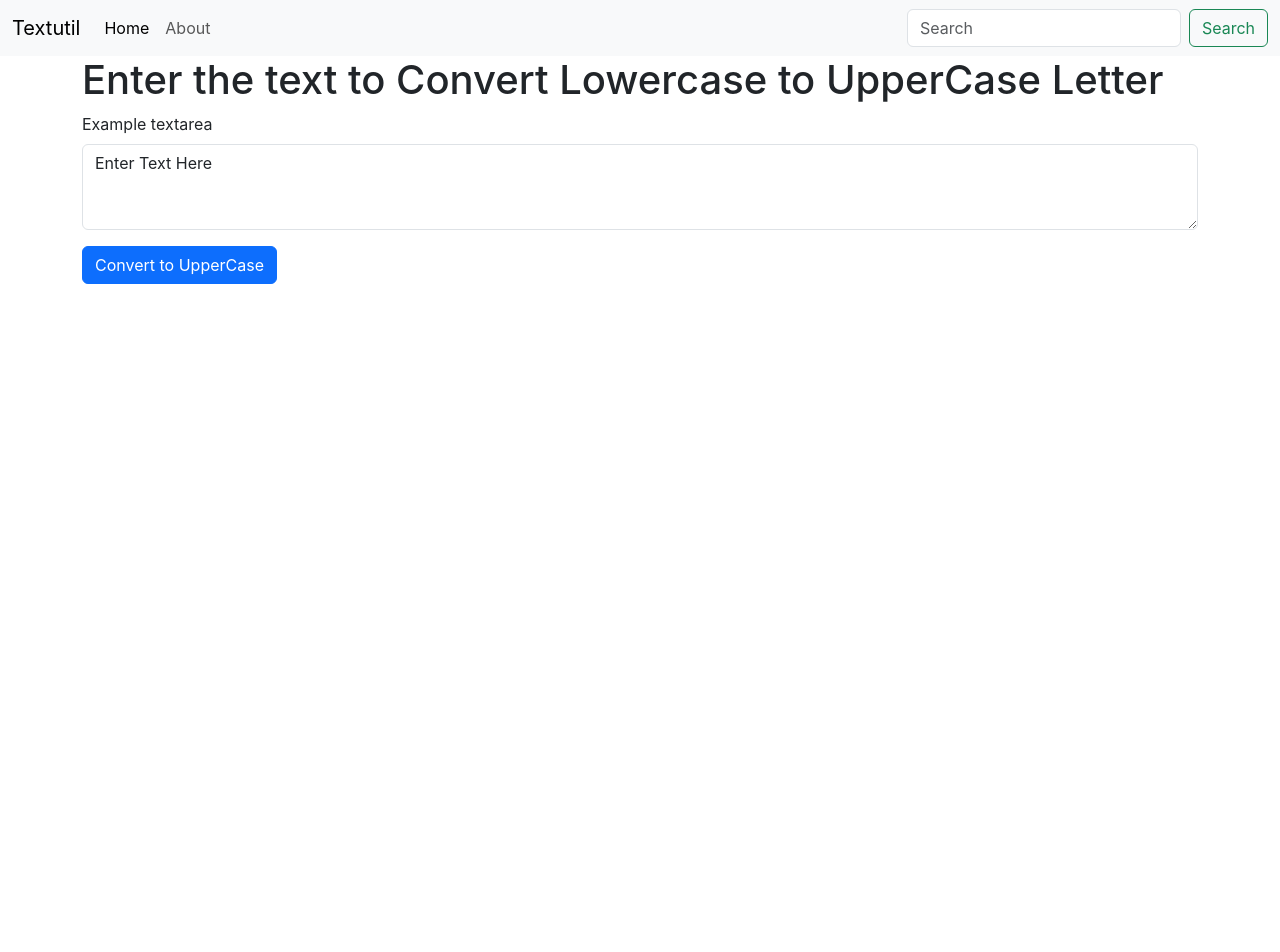
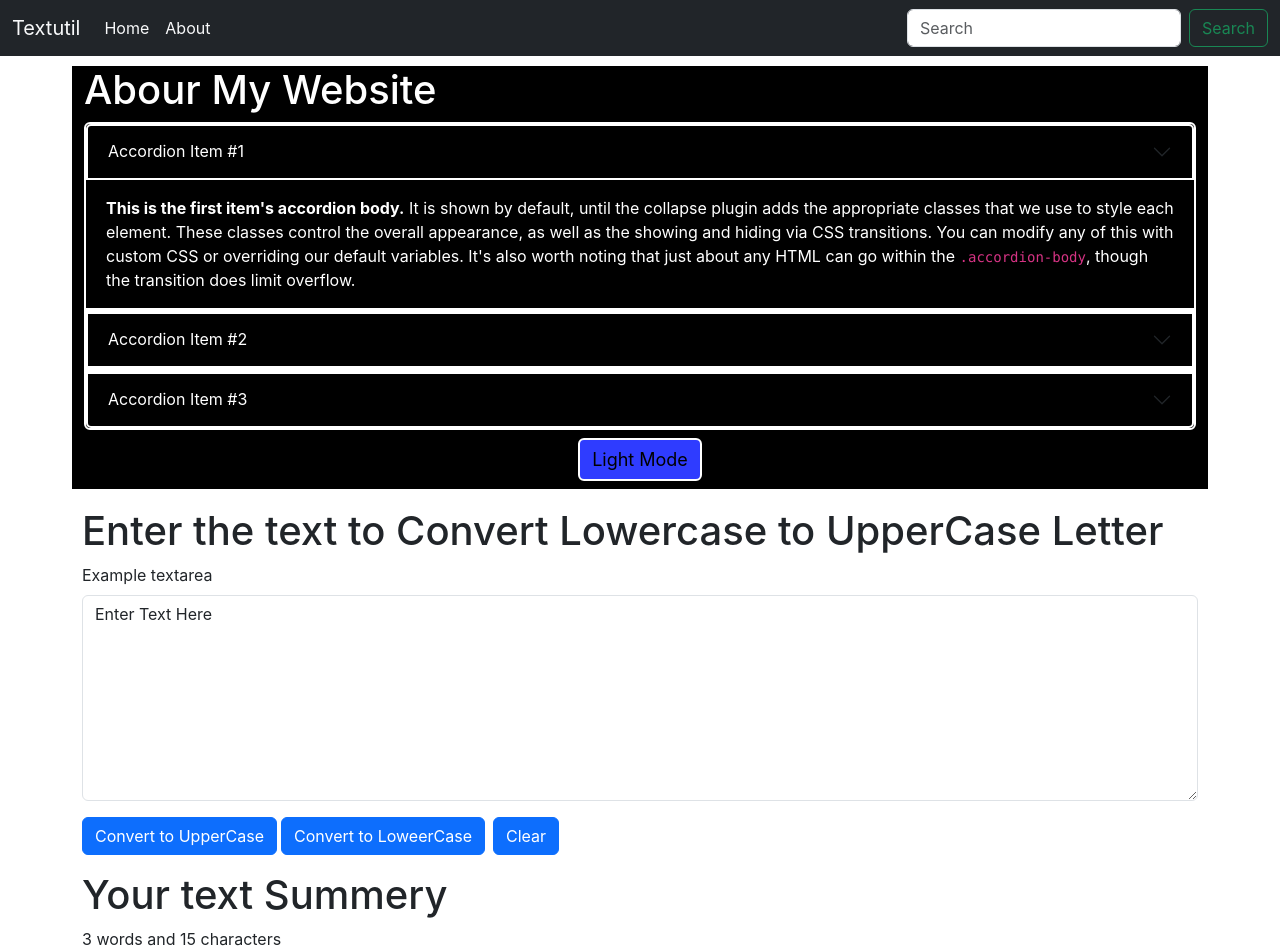
Before and after one commit to himansu-1/my-app, a React (Create React App) app: page / in a window 1280 px wide. Shown: the top 952 px of the page. Before the commit the page ends 800 px from the top, so only its background shows below. Built offline with nearby package versions, Linux system fonts and the light colour scheme.

Commit message:
upto video 10
upto video-10

```diff
--- a/package.json
+++ b/package.json
@@ -8,7 +8,7 @@
     "@testing-library/user-event": "^13.5.0",
     "react": "^18.2.0",
     "react-dom": "^18.2.0",
-    "react-scripts": "5.0.1",
+    "react-scripts": "^5.0.1",
     "web-vitals": "^2.1.4"
   },
   "scripts": {
--- a/src/App.js
+++ b/src/App.js
@@ -2,17 +2,16 @@
 import './App.css';
 import Navbar from './Components/Navbar'
 import TextForm from './Components/TextForm'
-
+import About from './Components/About';
 
 function App() {
   return (
     <>
       <Navbar title="Textutil"  />
       {/* <Navbar  /> */}
-      <div className="container">
-        {/* sample changes occured here below */}
-        <TextForm  heading="Enter the text to Convert Lowercase to UpperCase Letter "/>
-      </div>
+      <About/>
+      <TextForm  heading="Enter the text to Convert Lowercase to UpperCase Letter "/>
+
 
     </>
   );
--- /dev/null
+++ b/src/Components/About.js
@@ -0,0 +1,118 @@
+import React,{useState} from 'react';
+// import styled from 'styled-components';
+// import PropTypes from 'prop-types';
+
+// const propTypes = {};
+
+// const defaultProps = {};
+// const [OutLineBox,setOutLineBox] = useState()
+
+// const EnableDMode = ()=>{
+
+// }
+
+const About = () => {
+    const [DarkMEnable,setDarkMEnable]=useState({
+        background: 'black',
+        color: 'white',
+        border: '2px solid white',
+    })
+    const [DarkMBtn,setDarkMBtn] = useState({
+        background: '#2f3cff',
+        color: 'black',
+        border: '2px solid white',
+        fontSize: 'large'
+    })
+    const [btnText,setBtnText] = useState("Light Mode")
+
+    const EnableMode = ()=>{
+        if (DarkMEnable.color === 'white') {
+            setDarkMEnable({
+                background: 'white',
+                color: 'black',
+                border: '2px solid white',
+                fontSize: 'large'
+            })
+            setDarkMBtn({
+                background: 'black',
+                color: 'white',
+                border: '2px solid yellow',
+                fontSize: 'large'
+            })
+            setBtnText("Dark Mode")
+        }
+        else{
+            setDarkMEnable({
+                background: 'black',
+                color: 'white',
+                border: '2px solid white',
+            })
+            setDarkMBtn({
+                background: '#2f3cff',
+                color: 'black',
+                border: '2px solid white',
+                fontSize: 'large'
+            })
+            setBtnText("Light Mode")
+
+        }
+
+    }
+
+
+    return (
+        <>
+            <div className="container my-2 " style={DarkMEnable}>
+                <h1 >Abour My Website</h1>
+                <div className="accordion 5 my-2" id="accordionExample" >
+                    <div className="accordion-item" style={DarkMEnable}>
+                        <h2 className="accordion-header">
+                            <button className="accordion-button collapsed" type="button" data-bs-toggle="collapse" data-bs-target="#collapseOne" aria-expanded="false" aria-controls="collapseOne" style={DarkMEnable}>
+                                Accordion Item #1
+                            </button>
+                        </h2>
+                        <div id="collapseOne" className="accordion-collapse collapse show" data-bs-parent="#accordionExample">
+                            <div className="accordion-body">
+                                <strong>This is the first item's accordion body.</strong> It is shown by default, until the collapse plugin adds the appropriate classes that we use to style each element. These classes control the overall appearance, as well as the showing and hiding via CSS transitions. You can modify any of this with custom CSS or overriding our default variables. It's also worth noting that just about any HTML can go within the <code>.accordion-body</code>, though the transition does limit overflow.
+                            </div>
+                        </div>
+                    </div>
+                    <div className="accordion-item" style={DarkMEnable}>
+                        <h2 className="accordion-header">
+                            <button className="accordion-button collapsed" type="button" data-bs-toggle="collapse" data-bs-target="#collapseTwo" aria-expanded="false" aria-controls="collapseTwo" style={DarkMEnable}>
+                                Accordion Item #2
+                            </button>
+                        </h2>
+                        <div id="collapseTwo" className="accordion-collapse collapse" data-bs-parent="#accordionExample">
+                            <div className="accordion-body">
+                                <strong>This is the second item's accordion body.</strong> It is hidden by default, until the collapse plugin adds the appropriate classes that we use to style each element. These classes control the overall appearance, as well as the showing and hiding via CSS transitions. You can modify any of this with custom CSS or overriding our default variables. It's also worth noting that just about any HTML can go within the <code>.accordion-body</code>, though the transition does limit overflow.
+                            </div>
+                        </div>
+                    </div>
+                    <div className="accordion-item " style={DarkMEnable}>
+                        <h2 className="accordion-header">
+                            <button className="accordion-button collapsed" type="button" data-bs-toggle="collapse" data-bs-target="#collapseThree" aria-expanded="false" aria-controls="collapseThree" style={DarkMEnable}>
+                                Accordion Item #3
+                            </button>
+                        </h2>
+                        <div id="collapseThree" className="accordion-collapse collapse" data-bs-parent="#accordionExample">
+                            <div className="accordion-body">
+                                <strong>This is the third item's accordion body.</strong> It is hidden by default, until the collapse plugin adds the appropriate classes that we use to style each element. These classes control the overall appearance, as well as the showing and hiding via CSS transitions. You can modify any of this with custom CSS or overriding our default variables. It's also worth noting that just about any HTML can go within the <code>.accordion-body</code>, though the transition does limit overflow.
+                            </div>
+                        </div>
+                    </div>
+                </div>
+                <div className="container my-2 textalign-center text-center" >
+                    <button type="button" class="btn btn-dark" onClick={EnableMode} style={DarkMBtn}>{btnText}</button>
+
+                </div>
+            </div>
+        </>
+    );
+}
+
+// About.propTypes = propTypes;
+// About.defaultProps = defaultProps;
+// #endregion
+
+export default About;
--- a/src/Components/Navbar.js
+++ b/src/Components/Navbar.js
@@ -7,19 +7,19 @@ import PropTypes from 'prop-types';
 
 const Navbar = (props) => {
     return (
-        <nav className="navbar navbar-expand-lg bg-body-tertiary">
+        <nav className="navbar navbar-expand-lg bg-dark ">
             <div className="container-fluid">
-                <a className="navbar-brand" href="/">{props.title}</a>
+                <a className="navbar-brand text-light" href="/">{props.title}</a>
                 <button className="navbar-toggler" type="button" data-bs-toggle="collapse" data-bs-target="#navbarSupportedContent" aria-controls="navbarSupportedContent" aria-expanded="false" aria-label="Toggle navigation">
                     <span className="navbar-toggler-icon"></span>
                 </button>
                 <div className="collapse navbar-collapse" id="navbarSupportedContent">
                     <ul className="navbar-nav me-auto mb-2 mb-lg-0">
                         <li className="nav-item">
-                            <a className="nav-link active" aria-current="page" href="/">Home</a>
+                            <a className="nav-link active text-light" aria-current="page" href="/">Home</a>
                         </li>
                         <li className="nav-item">
-                            <a className="nav-link" href="/">About</a>
+                            <a className="nav-link text-light" href="/">About</a>
                         </li>
                     </ul>
                     <form className="d-flex" role="search">
--- a/src/Components/TextForm.js
+++ b/src/Components/TextForm.js
@@ -11,24 +11,62 @@ const TextForm = (props) => {
     const [text,setText] = useState("Enter Text Here")
 
     const handleUpClick = ()=>{
-        console.log("You clicked the button : " + text)
+        // console.log("You clicked the button : " + text)
         const newText = text.toUpperCase()
         setText(newText)
     }
+
+    const handleLoClick = ()=>{
+        // console.log("You clicked the button : " + text)
+        const newText = text.toLowerCase()
+        setText(newText)
+    }
+
+    const ClearClick = ()=>{
+        // console.log("You clicked the button : " + text)
+        const newText = ""
+        setText(newText)
+    }
+
+    // const TitleCaseClick = ()=>{
+    //     // console.log("You clicked the button : " + text)
+    //     const words = text.split(" ");
+    //     console.log(words)
+    //     for (let i = 0; i < words.length; i++) {
+    //         words[i] = words[i][0].toUpperCase() + words[i].substr(1);
+    //     }
+
+    //     words.join(" ");
+    //     const newText = words
+    //     setText(newText)
+    // }
 
     const handleonChange = (event)=>{
         setText(event.target.value)
     }
 
     return (
-    <div>
-        <h1>{props.heading}</h1>
-        <div className="mb-3">
-            <label htmlFor="exampleFormControlTextarea1" className="form-label">Example textarea</label>
-            <textarea className="form-control" value={text} onChange={handleonChange} id="exampleFormControlTextarea1" rows="3"></textarea>
-        </div>
-        <button className='btn btn-primary' onClick={handleUpClick}>Convert to UpperCase</button>
-    </div>);
+        <>
+            <div className='container my-3'>
+                <h1>{props.heading}</h1>
+                <div className="mb-3">
+                    <label htmlFor="exampleFormControlTextarea1" className="form-label">Example textarea</label>
+                    <textarea className="form-control" value={text} onChange={handleonChange} id="exampleFormControlTextarea1" rows="8"></textarea>
+                </div>
+                <button className='btn btn-primary' onClick={handleUpClick}>Convert to UpperCase</button>
+                <button className='btn btn-primary mx-1'  onClick={handleLoClick}>Convert to LoweerCase</button>
+                {/* <button className='btn btn-primary mx-1'  onClick={TitleCaseClick}>Convert to TitleCase</button> */}
+                <button className='btn btn-primary mx-1'  onClick={ClearClick}>Clear</button>
+            </div>
+
+            <div className="container">
+                <h1>Your text Summery</h1>
+                <p>{text.split(" ").length} words and {text.length} characters</p>
+                <h2>Preview</h2>
+                <p>{text}</p>
+            </div>
+        </>
+    );
 }
 
 // TextForm.propTypes = {
```
Also changed, not shown: 1 other file (tests, documents, lock files or other folders).
